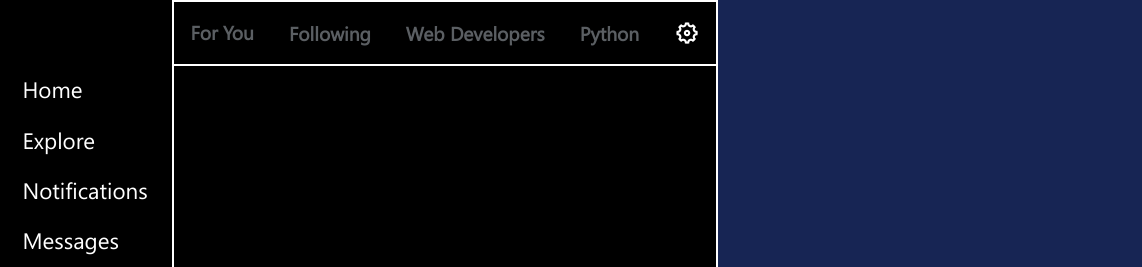
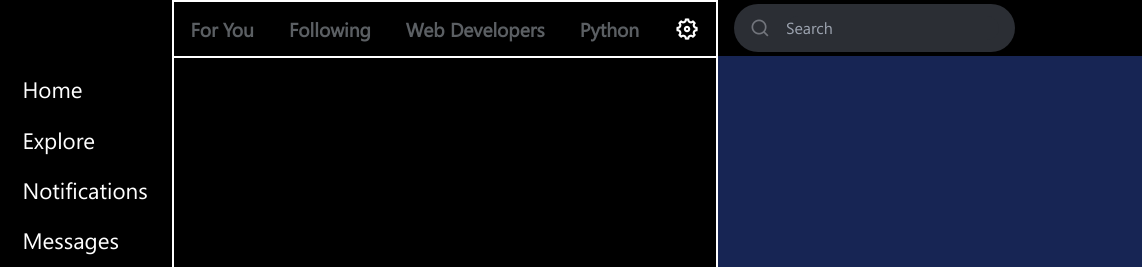
Before and after one commit to nilaachandra/Twitter-UI-Clone, a website: page src/index.html in a window 1280 px wide. Shown: the top 267 px of the page, 138-1280 px from the left. Drawn offline with nearby package versions, Linux system fonts and the light colour scheme.

Commit message:
nav bar added

```diff
--- a/src/index.html
+++ b/src/index.html
@@ -68,8 +68,8 @@
             </div>
         </div>
         <div class="midSec h-screen w-[45%] bg-black border-2 border-white">
-            <div class="nav w-full h-16 bg-black border-l-0 border-r-0 border-b-2 border-white flex justify-between items-center p-4">
-                <a href="" class="text-[1.2rem] font-bold text-[#5b5f63] h-full">For You</a>
+            <div class="nav w-full h-14  bg-black border-l-0 border-r-0 border-b-2 border-white flex justify-between items-center p-4">
+                <a href="" class="text-[1.2rem] font-bold text-[#5b5f63]">For You</a>
                 <a href="" class="text-[1.2rem] font-bold text-[#5b5f63]">Following</a>
                 <a href="" class="text-[1.2rem] font-bold text-[#5b5f63]">Web Developers</a>
                 <a href="" class="text-[1.2rem] font-bold text-[#5b5f63]">Python</a>
@@ -77,7 +77,15 @@
 
             </div>
         </div>
-        <div class="rightSec h-screen w-[35%] bg-blue-950"></div>
+        <div class="rightSec h-screen w-[35%] bg-blue-950">
+            <div class="nav w-full h-14 bg-black flex justify-between items-center py-4 pl-4 pr-[30%]">
+                <div class="search rounded-3xl w-full h-[3rem] bg-[#2b2e34] flex justify-start gap-4 items-center px-4 ">
+                    <i class="ri-search-line text-[#72757c] text-xl"></i>
+                    <input type="search" placeholder="Search" id=""
+                    class="rounded-3xl bg-[#2b2e34] w-full outline-none">
+            </div>
+
+        </div>
     </div>
 
 
--- a/src/requirements.css
+++ b/src/requirements.css
@@ -2,14 +2,15 @@
   font-family: Twitter;
   src: url(./assets/segoe-ui-4-cufonfonts/Segoe\ UI.ttf);
 }
-*{
+* {
   font-family: Twitter;
   color: white;
   scroll-behavior: smooth;
 }
 
-.menuHover:hover{
+.menuHover:hover {
   background-color: #2b2e34;
   border-radius: 50px;
   transition: 0.32s;
+  cursor: pointer;
 }
```
Also changed, not shown: src/output.css. Lines whose indentation alone changed are shown as unchanged.
